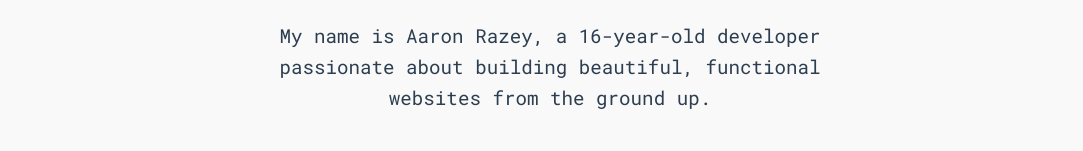
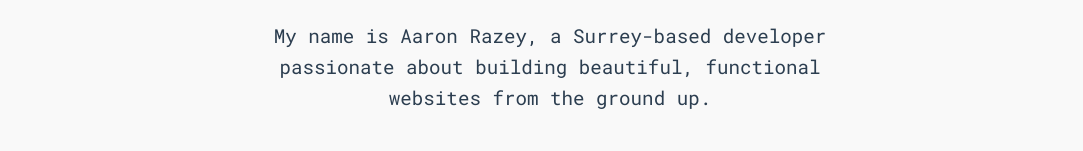
Before and after one commit to aarongkr/my-web-portfolio, a plain HTML site: page index.html in a window 1280 px wide. Shown: the part 364-515 px from the top of the page, without its empty margins (90-1173 px from the left). Drawn offline with Linux system fonts and the light colour scheme.

Commit message:
Update index.html

```diff
--- a/index.html
+++ b/index.html
@@ -33,7 +33,7 @@
         <section id="hero">
             <div class="container">
                 <h1>Full-Stack Developer &<br>Digital Problem Solver.</h1>
-                <p class="subtitle">My name is Aaron Razey, a 16-year-old developer passionate about building beautiful, functional websites from the ground up.</p>
+                <p class="subtitle">My name is Aaron Razey, a Surrey-based developer passionate about building beautiful, functional websites from the ground up.</p>
                 <a href="#portfolio" class="cta-button">View My Work</a>
             </div>
         </section>
```
